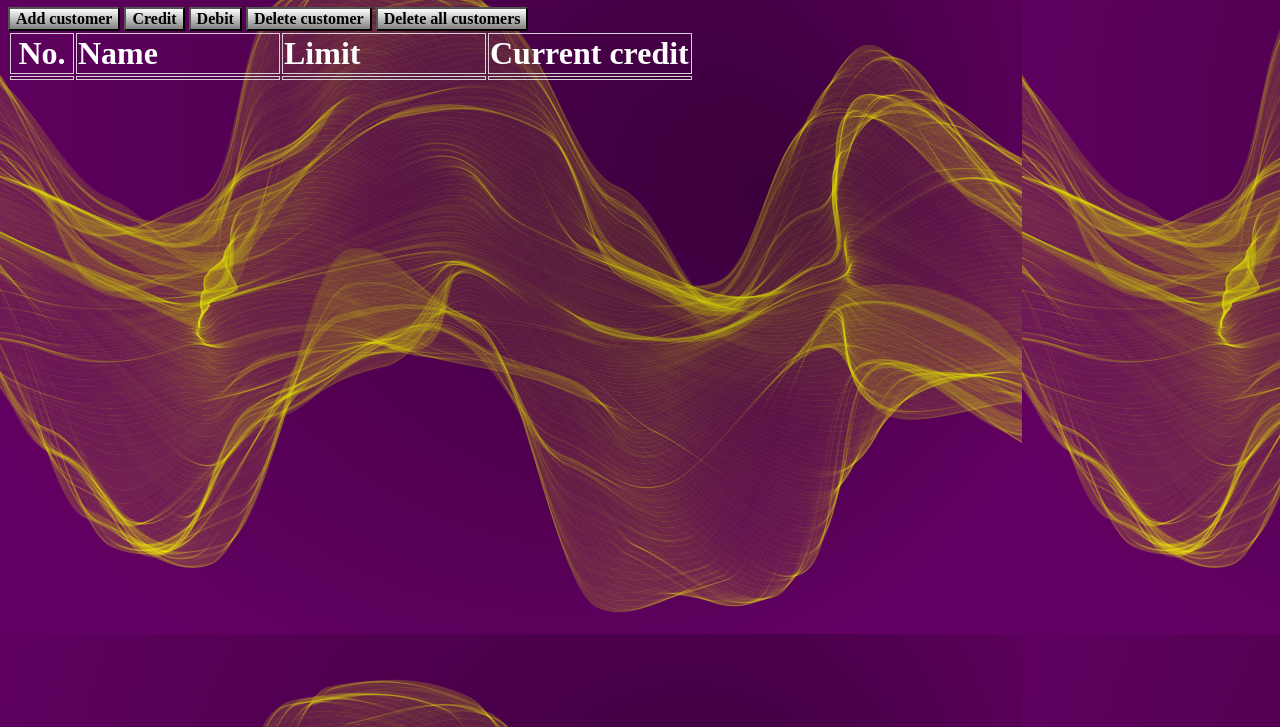
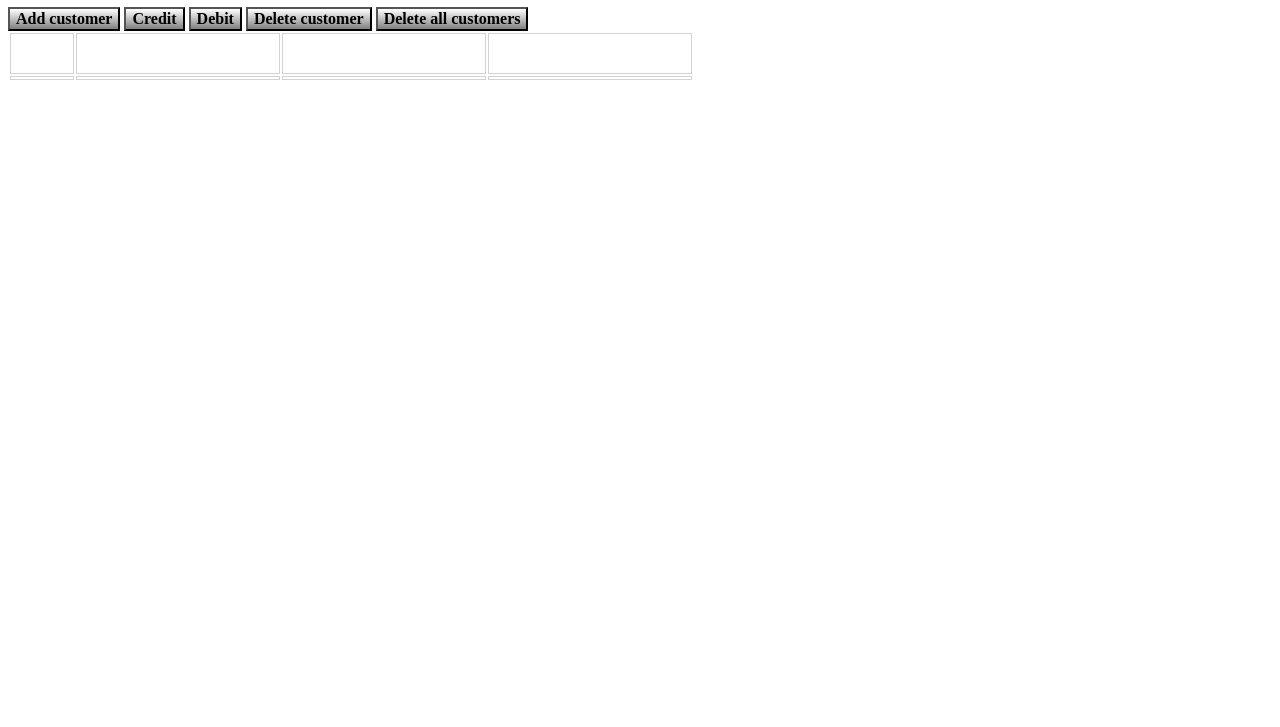
Before and after one commit to mInzamamMalik/credit, a plain HTML site: page index.html in a window 1280 px wide. Shown: the part 73-800 px from the top of the page. Drawn offline with Linux system fonts and the light colour scheme.

Commit message:
background image removed

```diff
--- a/main.css
+++ b/main.css
@@ -3,7 +3,7 @@
 }
 
 body{
-    background-image: url("img/back.png");
+   /* background-image: url("img/back.png");*/
 }
 
 table,h1{
```
